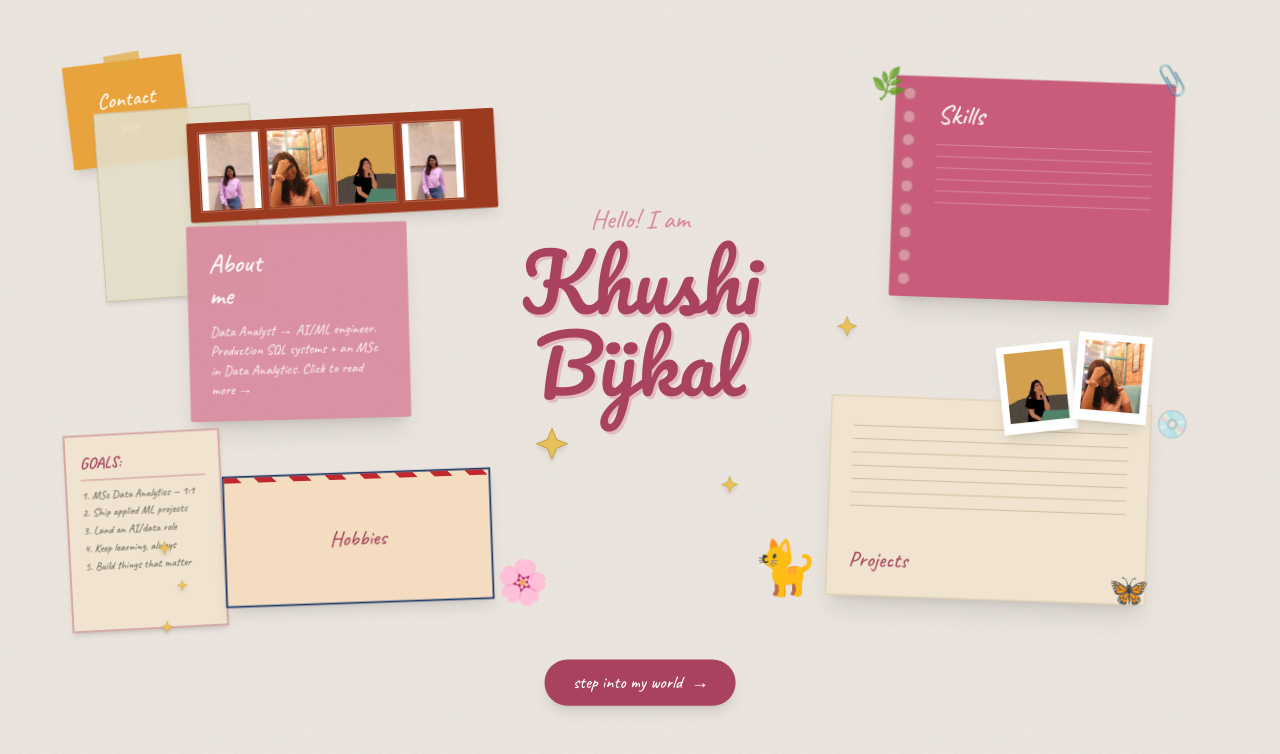
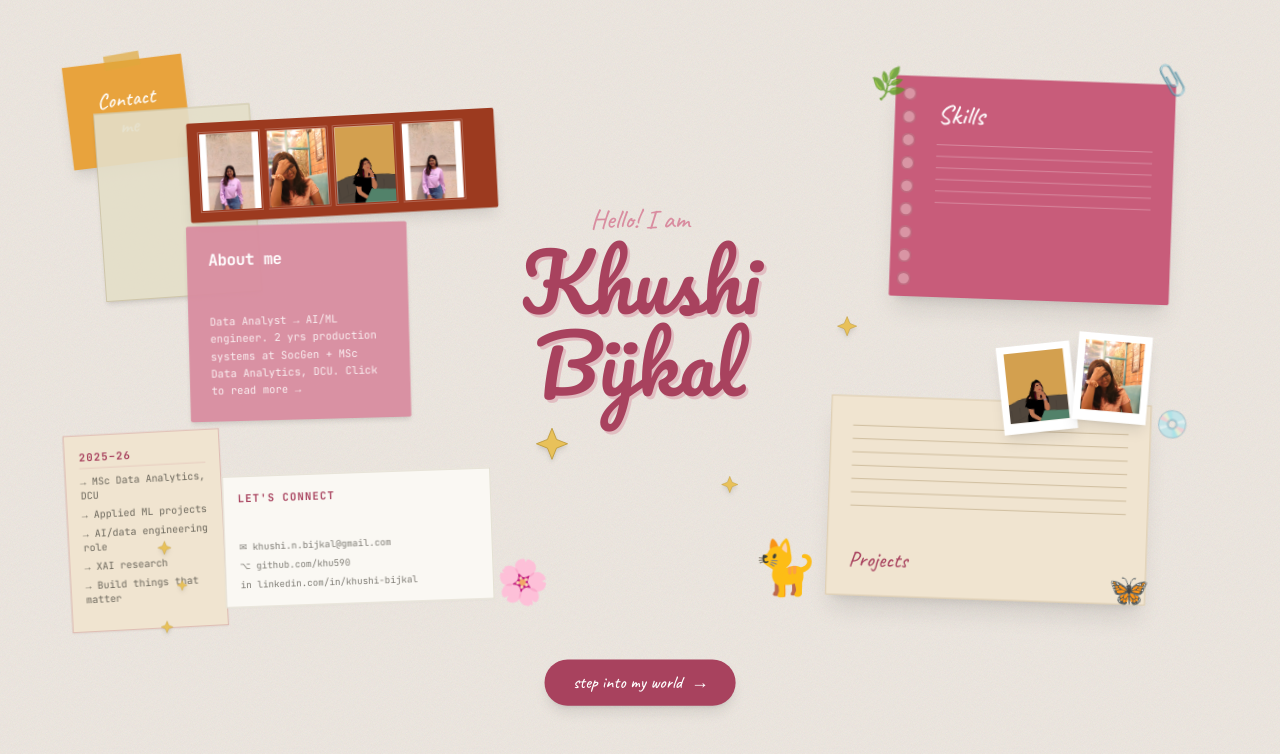
Before and after one commit to khu590/portfolio, a Next.js app: page / in a window 1280 px wide. Shown: the top 754 px of the page. Built offline with nearby package versions, Linux system fonts and the light colour scheme.

Commit message:
3 card updates: about me, 2025-26, lets connect

```diff
--- a/components/Landing.tsx
+++ b/components/Landing.tsx
@@ -118,15 +118,13 @@ function ContactNote({ onClick }: { onClick: () => void }) {
 
 function AboutCard() {
   return (
-    <div className="bg-scrap-pink/95 shadow-xl rounded-sm w-full h-full p-6 flex flex-col">
-      <p className="font-hand text-3xl text-white mb-2">
-        About
-        <br />
-        me
+    <div className="bg-scrap-pink/95 shadow-md rounded-sm w-full h-full p-6 flex flex-col">
+      <p className="font-mono font-bold text-lg text-white mb-2 tracking-tight">
+        About me
       </p>
-      <p className="font-hand text-base text-white/85 leading-snug mt-auto">
-        Data Analyst → AI/ML engineer. Production SQL systems + an MSc in
-        Data Analytics. Click to read more →
+      <p className="font-mono text-xs text-white/85 leading-relaxed mt-auto">
+        Data Analyst → AI/ML engineer. 2 yrs production systems at SocGen +
+        MSc Data Analytics, DCU. Click to read more →
       </p>
     </div>
   );
@@ -134,35 +132,32 @@ function AboutCard() {
 
 function GoalsCard() {
   return (
-    <div className="bg-scrap-cream border-2 border-scrap-rosedark/40 shadow-md w-full h-full p-4 overflow-hidden">
-      <p className="font-hand text-lg text-scrap-rosedark font-bold border-b-2 border-scrap-rosedark/30 pb-1 mb-2">
-        GOALS:
+    <div className="bg-scrap-cream border border-scrap-rosedark/30 shadow-sm w-full h-full p-4 overflow-hidden">
+      <p className="font-mono text-xs text-scrap-rosedark font-bold border-b border-scrap-rosedark/20 pb-1 mb-2 tracking-widest uppercase">
+        2025–26
       </p>
-      <ul className="font-hand text-[0.8rem] leading-tight text-inksoft/80 space-y-1">
-        <li>1. MSc Data Analytics — 1:1</li>
-        <li>2. Ship applied ML projects</li>
-        <li>3. Land an AI/data role</li>
-        <li>4. Keep learning, always</li>
-        <li>5. Build things that matter</li>
+      <ul className="font-mono text-[0.7rem] leading-snug text-inksoft/80 space-y-1.5">
+        <li>→ MSc Data Analytics, DCU</li>
+        <li>→ Applied ML projects</li>
+        <li>→ AI/data engineering role</li>
+        <li>→ XAI research</li>
+        <li>→ Build things that matter</li>
       </ul>
     </div>
   );
 }
 
-function HobbiesCard() {
+function ConnectCard() {
   return (
-    <div className="relative bg-[#F3DCC0] shadow-lg w-full h-full border-2 border-[#1B3A6B] flex items-center justify-center">
-      <div
-        className="absolute inset-x-0 top-0 h-1.5"
-        style={{
-          backgroundImage:
-            "repeating-linear-gradient(45deg, #C1272D 0 14px, transparent 14px 28px), repeating-linear-gradient(45deg, #1B3A6B 0 14px, transparent 14px 28px)",
-          backgroundPosition: "0 0, 0 6px",
-          backgroundSize: "100% 6px",
-          backgroundRepeat: "no-repeat",
-        }}
-      />
-      <p className="font-hand text-2xl text-scrap-rosedark">Hobbies</p>
+    <div className="bg-paper border border-line shadow-sm w-full h-full p-4 flex flex-col justify-between">
+      <p className="font-mono text-xs text-scrap-rosedark font-bold tracking-widest uppercase mb-3">
+        Let's connect
+      </p>
+      <div className="flex flex-col gap-1.5">
+        <p className="font-mono text-[0.65rem] text-inksoft/70">✉ khushi.n.bijkal@gmail.com</p>
+        <p className="font-mono text-[0.65rem] text-inksoft/70">⌥ github.com/khu590</p>
+        <p className="font-mono text-[0.65rem] text-inksoft/70">in linkedin.com/in/khushi-bijkal</p>
+      </div>
     </div>
   );
 }
@@ -340,7 +335,7 @@ function DesktopBoard({ onEnter }: { onEnter: (id?: string) => void }) {
           <AboutCard />
         </ScrapCard>
 
-        {/* Goals */}
+        {/* Goals / 2025-26 */}
         <ScrapCard
           className="top-[486px] left-[76px] w-[176px] h-[222px]"
           rotate={-3}
@@ -351,15 +346,15 @@ function DesktopBoard({ onEnter }: { onEnter: (id?: string) => void }) {
           <GoalsCard />
         </ScrapCard>
 
-        {/* Hobbies */}
+        {/* Let's Connect */}
         <ScrapCard
           className="top-[531px] left-[252px] w-[302px] h-[148px]"
           rotate={-2}
           delay={0.3}
-          onClick={() => onEnter("about")}
-          ariaLabel="Go to about section"
+          onClick={() => onEnter("contact")}
+          ariaLabel="Go to contact section"
         >
-          <HobbiesCard />
+          <ConnectCard />
         </ScrapCard>
 
         {/* Skills */}
@@ -417,7 +412,7 @@ function DesktopBoard({ onEnter }: { onEnter: (id?: string) => void }) {
           </div>
         </motion.div>
 
-        {/* Decorative emoji touches */}
+        {/* Decorative emoji */}
         <div className="absolute top-[608px] left-[846px] text-6xl opacity-90">🐈</div>
         <div className="absolute top-[644px] left-[1246px] text-4xl rotate-12 opacity-90">
           🦋
@@ -434,7 +429,7 @@ function DesktopBoard({ onEnter }: { onEnter: (id?: string) => void }) {
           🌸
         </div>
 
-        {/* Enter button — centered under the headline */}
+        {/* Enter button */}
         <div className="absolute top-[742px] left-1/2 -translate-x-1/2">
           <motion.div
             initial={{ opacity: 0, y: 10 }}
@@ -548,10 +543,10 @@ function MobileBoard({ onEnter }: { onEnter: (id?: string) => void }) {
           rotate={3}
           hoverRotate={0}
           delay={0.3}
-          onClick={() => onEnter("about")}
-          ariaLabel="Go to about section"
+          onClick={() => onEnter("contact")}
+          ariaLabel="Go to contact section"
         >
-          <HobbiesCard />
+          <ConnectCard />
         </ScrapCard>
 
         <ScrapCard
@@ -566,7 +561,7 @@ function MobileBoard({ onEnter }: { onEnter: (id?: string) => void }) {
         </ScrapCard>
       </div>
 
-      {/* small decorative touches, lightweight on mobile */}
+      {/* decorative touches */}
       <div className="flex items-center gap-6 text-3xl opacity-90 mt-1">
         <span>🐈</span>
         <span>🌸</span>
```
